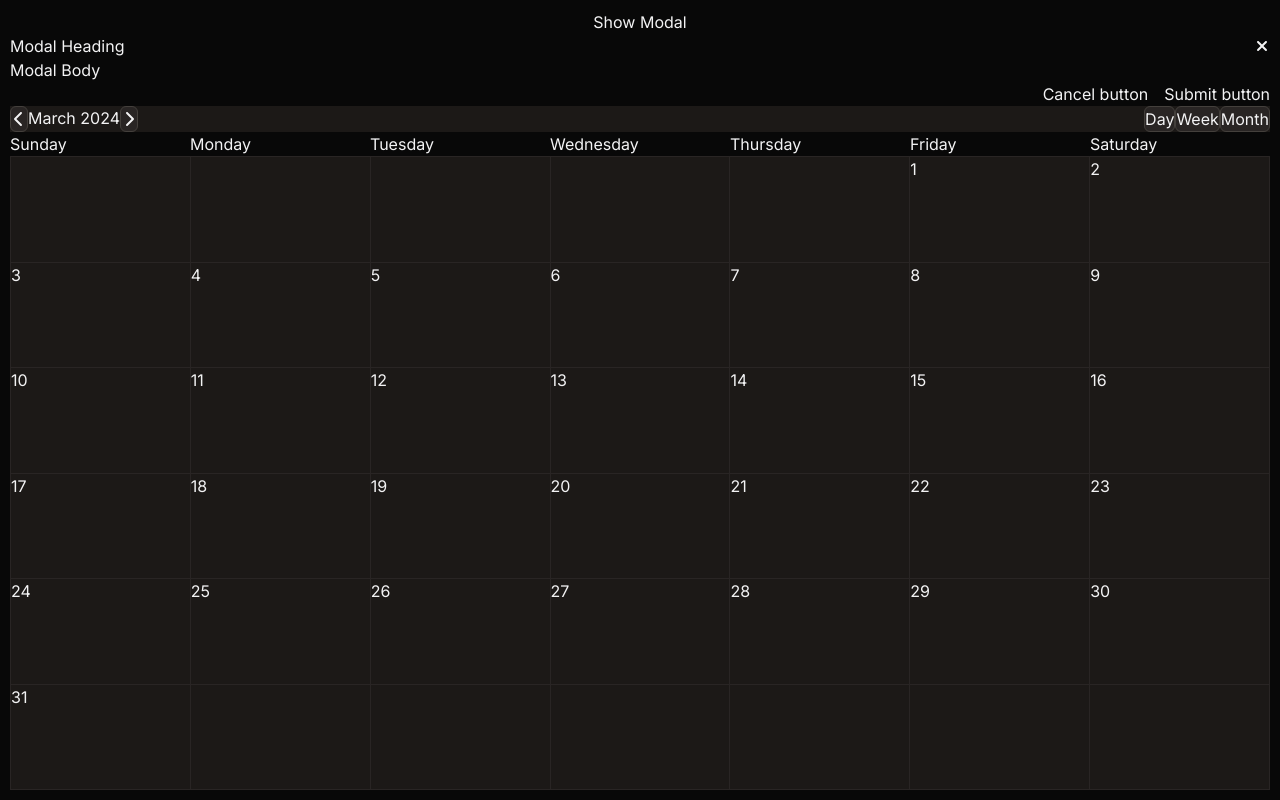
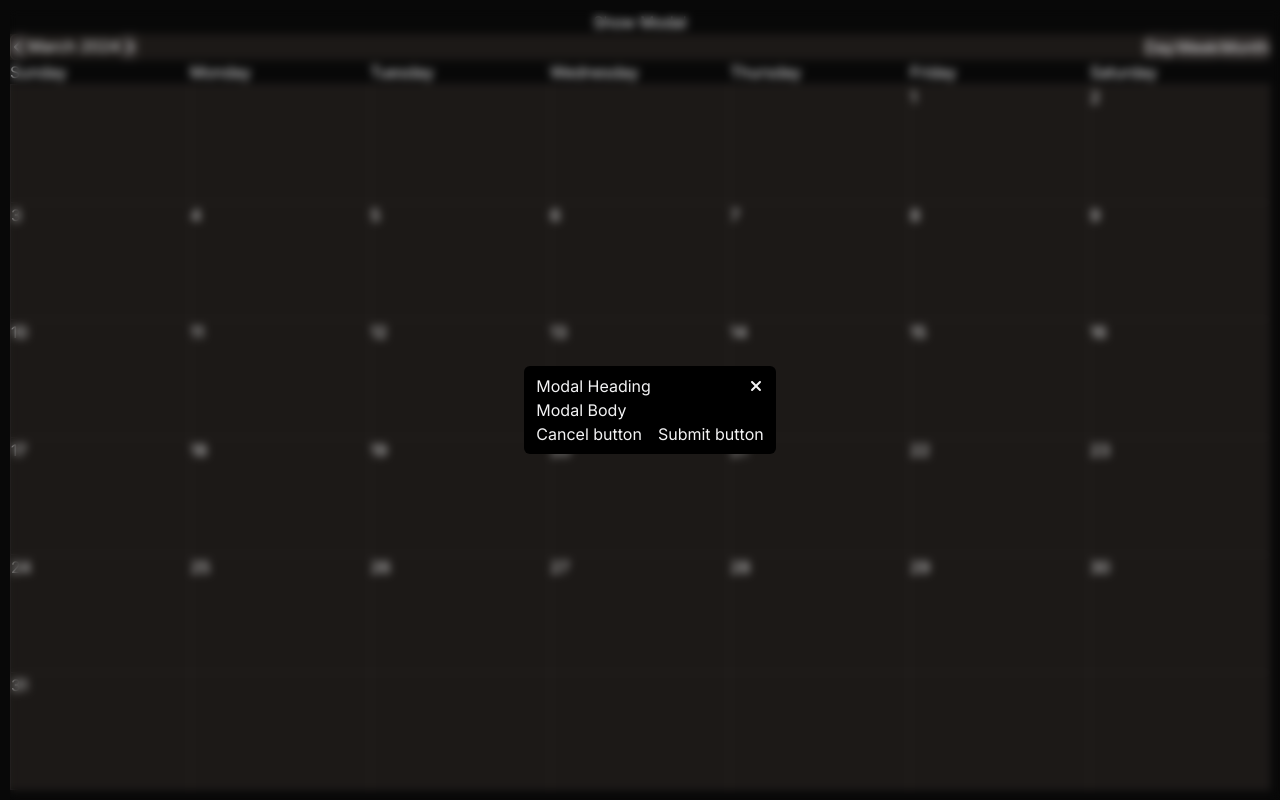
Before and after one commit to marielle-lopez/chrono, a React (Vite) app in the folder frontend/: page / in a window 1280 px wide. Both pictures are taken after a click on the button "Show Modal". Built offline with nearby package versions, Linux system fonts and the light colour scheme.

Commit message:
construct Modal with underlaying overlay, add basic styling, and implement conditional rendering to display Modal component based on isHidden prop

```diff
--- a/frontend/src/components/Modal/Modal.tsx
+++ b/frontend/src/components/Modal/Modal.tsx
@@ -1,11 +1,27 @@
 import { FaXmark } from 'react-icons/fa6';
 
-const Modal = () => {
+interface ModalProps {
+  isHidden: boolean;
+  setIsHidden: (isHidden: boolean) => void;
+}
+
+const Modal = ({ isHidden, setIsHidden }: ModalProps) => {
   return (
-    <div className="flex flex-col">
+    <>
+      <div
+        className={`w-full h-full fixed backdrop-blur-sm ${
+          isHidden && 'hidden'
+        }`}
+      ></div>
+      <div
+        className={`flex w-full h-full fixed justify-center items-center ${
+          isHidden && 'hidden'
+        }`}
+      >
+        <div className="flex flex-col bg-black rounded-md px-3 py-2">
           <div className="flex justify-between">
             <h2>Modal Heading</h2>
-        <button>
+            <button onClick={() => setIsHidden(true)}>
               <FaXmark />
             </button>
           </div>
@@ -13,10 +29,18 @@ const Modal = () => {
             <p>Modal Body</p>
           </div>
           <div className="flex justify-end gap-4">
-        <button>Cancel button</button>
-        <button>Submit button</button>
+            <button onClick={() => setIsHidden(true)}>Cancel button</button>
+            <button
+              onClick={() =>
+                console.log('Submit button clicked in Modal component')
+              }
+            >
+              Submit button
+            </button>
           </div>
         </div>
+      </div>
+    </>
   );
 };
 
```
Lines whose indentation alone changed are shown as unchanged.
